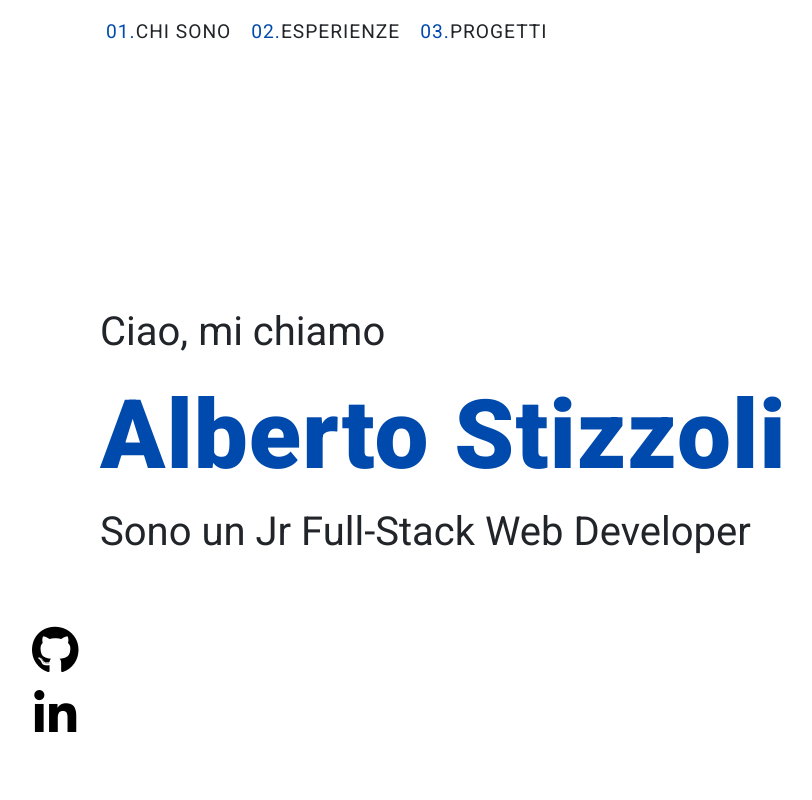
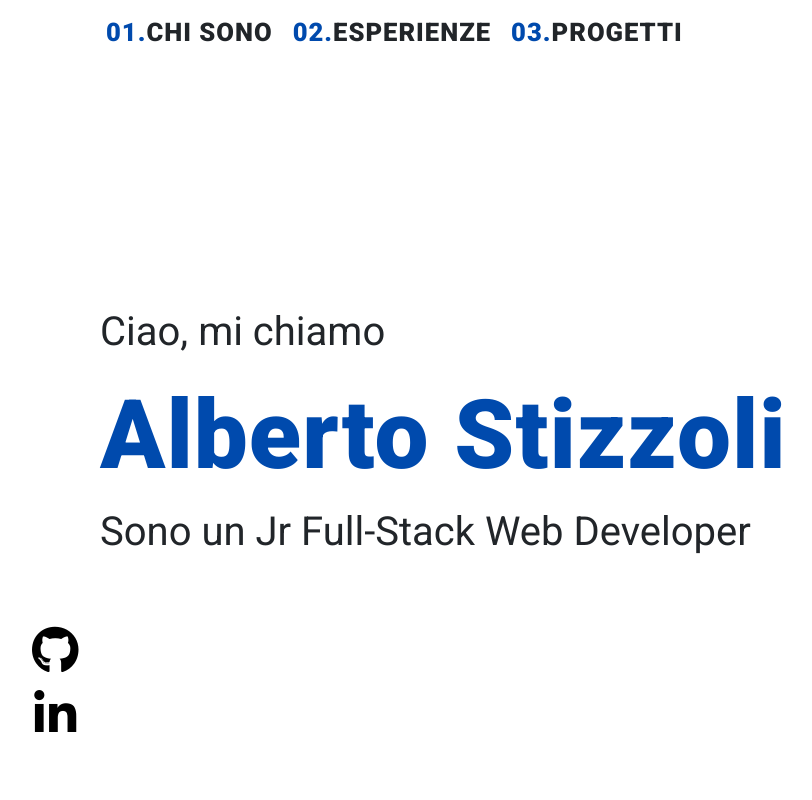
Before and after one commit to albertostizzoli/my-portfolio, a Vue app: page / in a window 1280 px wide. Shown: the top 800 px of the page, without its empty margins (0-812 px from the left). Built offline with nearby package versions, Linux system fonts and the light colour scheme.

Commit message:
change style on header and sidebar

```diff
--- a/src/components/HeaderSection.vue
+++ b/src/components/HeaderSection.vue
@@ -75,9 +75,10 @@ header {
 
                 li {
                     padding: 10px;
-                    font-size: 1.2rem;
+                    font-size: 1.6rem;
                     letter-spacing: 1px;
                     transition: color .3s;
+                    font-weight: 800;
                     cursor: pointer;
 
                     &:hover {
@@ -107,7 +108,8 @@ header {
             li {
                 padding: 10px;
                 cursor: pointer;
-                font-size: 1.2rem;
+                font-size: 1.6rem;
+                font-weight: 800;
 
                 &:hover {
                     color: $primary-color;
```
